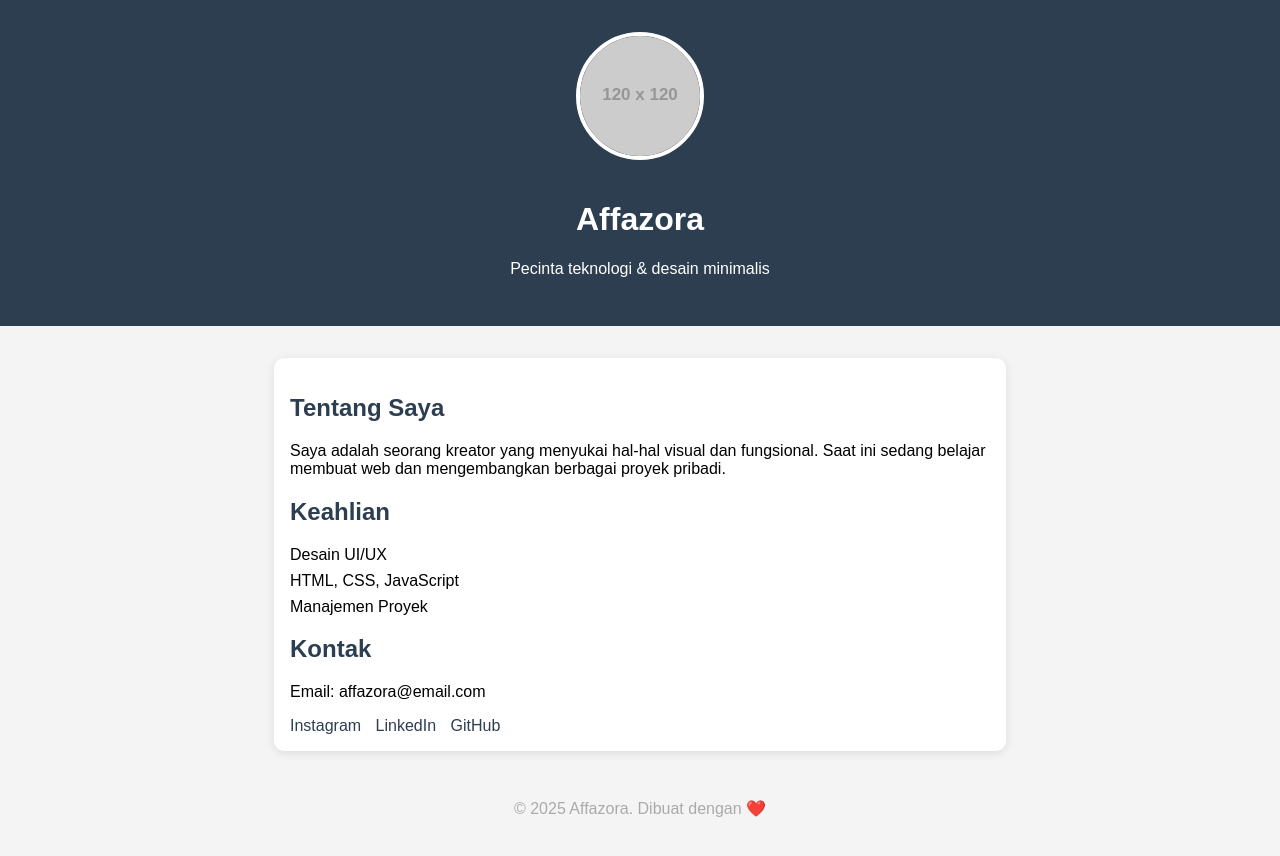
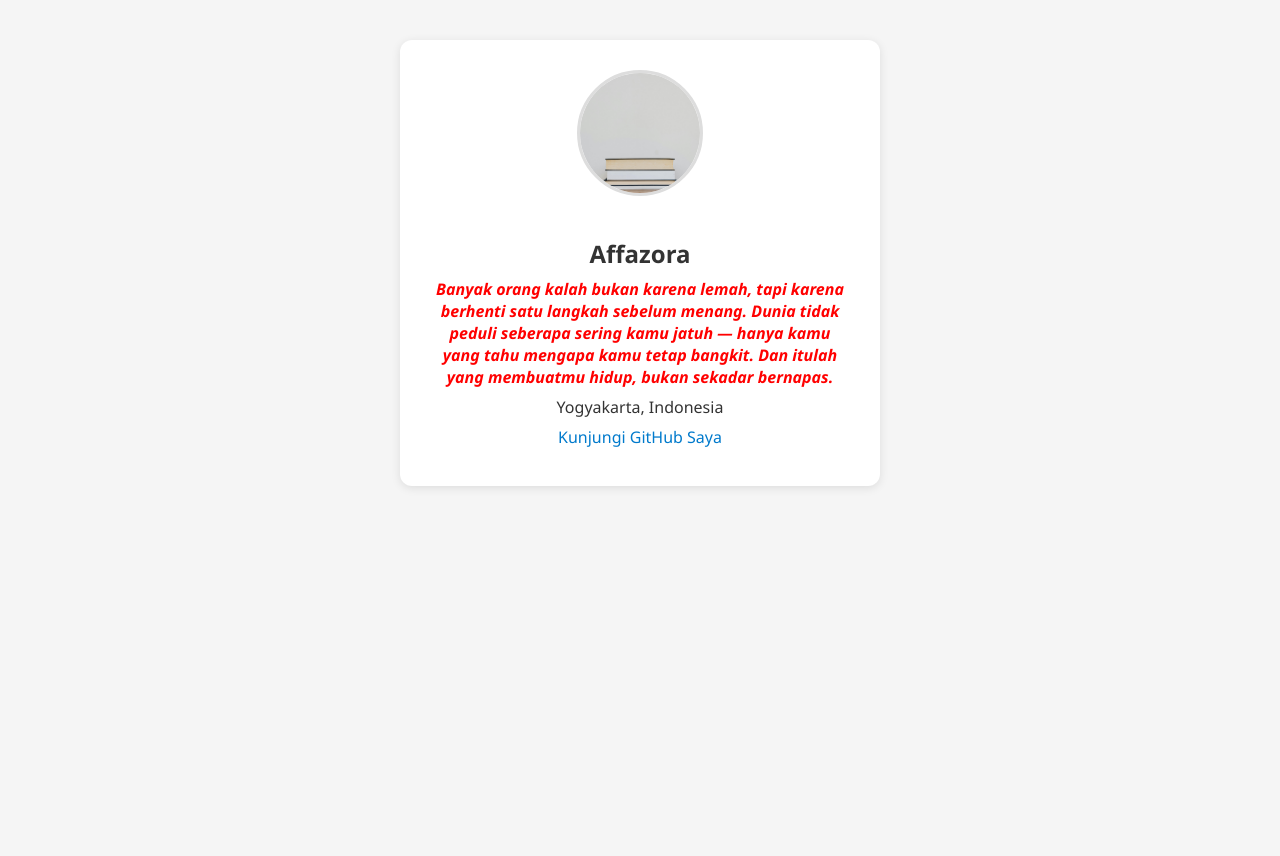
Before and after one commit to afsheenalexsa/affazora, a plain HTML site: page index.html in a window 1280 px wide. Before the commit the page ends 834 px from the top, so only its background shows below. Drawn offline with Linux system fonts and the light colour scheme; placeholder pictures from the web are drawn by us.

Commit message:
Update index.html

```diff
--- a/index.html
+++ b/index.html
@@ -2,96 +2,78 @@
 <html lang="id">
 <head>
   <meta charset="UTF-8" />
-  <meta name="viewport" content="width=device-width, initial-scale=1.0"/>
-  <title>Profil Pribadi</title>
+  <meta name="viewport" content="width=device-width, initial-scale=1.0" />
+  <title>Profil Affazora</title>
   <style>
     body {
-      font-family: Arial, sans-serif;
-      background-color: #f4f4f4;
+      font-family: 'Segoe UI', sans-serif;
+      background-color: #f5f5f5;
+      color: #333;
+      display: flex;
+      flex-direction: column;
+      align-items: center;
+      justify-content: flex-start;
+      min-height: 100vh;
       margin: 0;
-      padding: 0;
+      padding: 40px 20px;
     }
-    header {
-      background-color: #2c3e50;
-      color: white;
-      padding: 2rem 1rem;
+
+    .card {
+      background-color: #fff;
+      border-radius: 12px;
+      box-shadow: 0 2px 10px rgba(0, 0, 0, 0.1);
+      max-width: 420px;
+      width: 100%;
+      padding: 30px;
       text-align: center;
     }
-    header img {
+
+    .profile-img {
       width: 120px;
       height: 120px;
+      object-fit: cover;
       border-radius: 50%;
-      object-fit: cover;
-      border: 4px solid white;
-      margin-bottom: 1rem;
+      margin-bottom: 20px;
+      border: 3px solid #ddd;
     }
-    main {
-      max-width: 700px;
-      margin: 2rem auto;
-      padding: 1rem;
-      background: white;
-      box-shadow: 0 2px 10px rgba(0,0,0,0.1);
-      border-radius: 10px;
+
+    h1 {
+      font-size: 24px;
+      margin-bottom: 8px;
     }
-    h2 {
-      color: #2c3e50;
+
+    p {
+      font-size: 16px;
+      margin: 8px 0;
     }
-    ul {
-      list-style: none;
-      padding: 0;
+
+    .filsafat {
+      color: red;
+      font-weight: bold;
+      font-style: italic;
     }
-    li {
-      margin-bottom: 0.5rem;
+
+    a {
+      color: #007acc;
+      text-decoration: none;
     }
-    footer {
-      text-align: center;
-      padding: 1rem;
-      color: #aaa;
-    }
-    .sosmed a {
-      margin-right: 10px;
-      text-decoration: none;
-      color: #2c3e50;
+
+    a:hover {
+      text-decoration: underline;
     }
   </style>
 </head>
 <body>
+  <div class="card">
+    <img src="afsheena.jpg" alt="Foto Profil" class="profile-img" />
+    <h1>Affazora</h1>
 
-  <header>
-    <img src="https://via.placeholder.com/120" alt="Foto Profil" />
-    <h1>Affazora</h1>
-    <p>Pecinta teknologi & desain minimalis</p>
-  </header>
+    <p class="filsafat">
+      Banyak orang kalah bukan karena lemah, tapi karena berhenti satu langkah sebelum menang. Dunia tidak peduli seberapa sering kamu jatuh — hanya kamu yang tahu mengapa kamu tetap bangkit. Dan itulah yang membuatmu hidup, bukan sekadar bernapas.
+    </p>
 
-  <main>
-    <section>
-      <h2>Tentang Saya</h2>
-      <p>Saya adalah seorang kreator yang menyukai hal-hal visual dan fungsional. Saat ini sedang belajar membuat web dan mengembangkan berbagai proyek pribadi.</p>
-    </section>
-
-    <section>
-      <h2>Keahlian</h2>
-      <ul>
-        <li>Desain UI/UX</li>
-        <li>HTML, CSS, JavaScript</li>
-        <li>Manajemen Proyek</li>
-      </ul>
-    </section>
-
-    <section>
-      <h2>Kontak</h2>
-      <p>Email: affazora@email.com</p>
-      <div class="sosmed">
-        <a href="#">Instagram</a>
-        <a href="#">LinkedIn</a>
-        <a href="#">GitHub</a>
-      </div>
-    </section>
-  </main>
-
-  <footer>
-    &copy; 2025 Affazora. Dibuat dengan ❤️
-  </footer>
-
+    <p>Yogyakarta, Indonesia</p>
+    <p><a href="https://github.com/afsheenalexsa" target="_blank">Kunjungi GitHub Saya</a></p>
+  </div>
 </body>
 </html>
```
